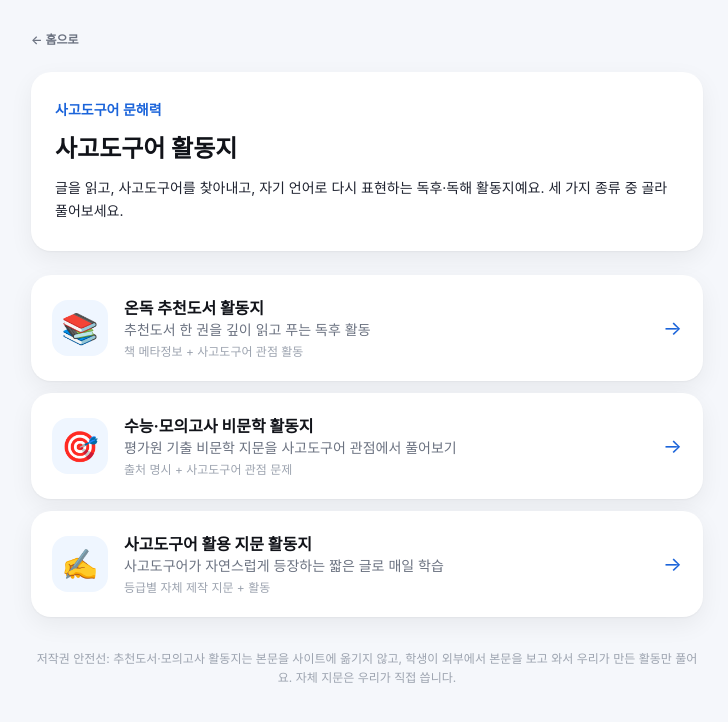
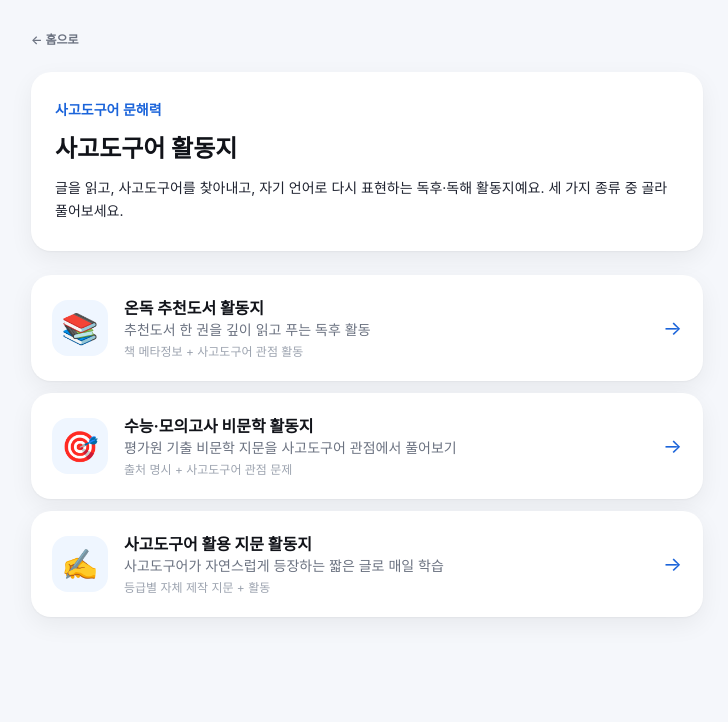
Before and after one commit to uisu-dev/ondok, a Next.js app: page /worksheet in a window 1280 px wide. Shown: the top 722 px of the page, without its empty margins (273-1001 px from the left). Built offline with nearby package versions, Linux system fonts and the light colour scheme; a web font is replaced by a local one.

Commit message:
chore: /worksheet 허브 하단의 저작권 안전선 안내 문구 제거

```diff
--- a/src/app/worksheet/page.tsx
+++ b/src/app/worksheet/page.tsx
@@ -93,12 +93,6 @@ export default function WorksheetHub() {
             </Link>
           ))}
         </div>
-
-        <p className="text-xs text-fg-subtle text-center pt-2 leading-relaxed">
-          저작권 안전선: 추천도서·모의고사 활동지는 본문을 사이트에 옮기지
-          않고, 학생이 외부에서 본문을 보고 와서 우리가 만든 활동만 풀어요.
-          자체 지문은 우리가 직접 씁니다.
-        </p>
       </div>
     </main>
   );
```
